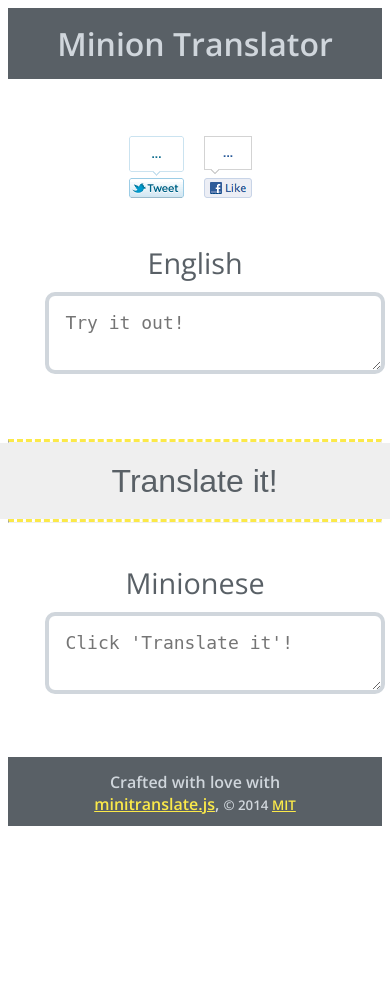
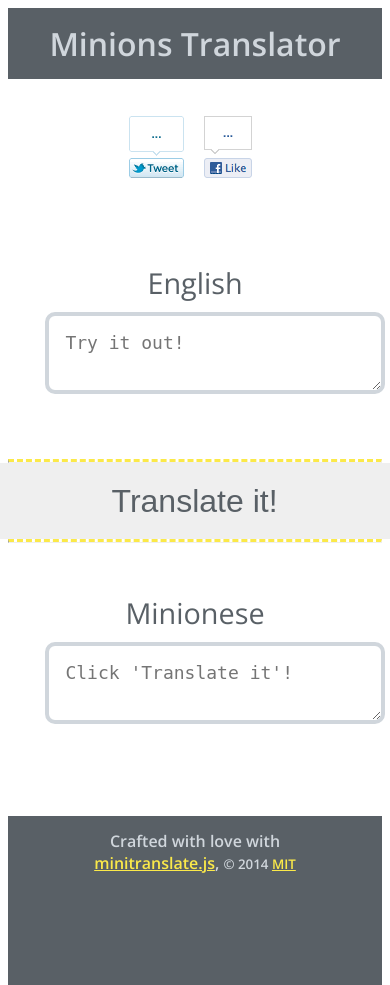
Before and after one commit to brycedorn/miniontranslator, a PHP site: page / in a window 390 px wide. Before the commit the page ends 826 px from the top, so only its background shows below. Run offline with PHP 8.4, Linux system fonts and the light colour scheme; some libraries are stand-ins or nearby versions.

Commit message:
minor changes, testing for mobile

```diff
--- a/css/styles.css
+++ b/css/styles.css
@@ -2,8 +2,11 @@
 
 html {
     background: rgba(255,255,255,0.1);
+    height: 100%;
 }
 body {
+    overflow: hidden;
+    height: 100%;
     padding: 0;
     color: #596066;
     font-family:"Open Sans";
@@ -62,7 +65,7 @@
 button.btn {
     position: relative;
     float: right;
-    margin: 108px auto;
+    margin: 144px auto;
     width: 100%;
     height: 54px;
     border: #d0d6dc solid 2px;
@@ -99,7 +102,7 @@
     font-size: 4em;
 }
 .try {
-    margin: 0 auto;
+    margin: 40px auto;
     width: 80%;
 }
 .try h3 {
@@ -134,6 +137,9 @@
 }
 
 @media screen and (max-width: 992px) {
+    .container-fluid {
+        height: 90%;
+    }
     #canvas {
         display: none;
     }
@@ -158,7 +164,7 @@
     button.btn:hover,button.btn:focus {
         outline:none;
         border: none;
-        background: #fbe949;
+        background: #fefcec;
         color: #596066;
     }
     hr {
@@ -184,6 +190,7 @@
         padding: 0;
         width: 100%;
         text-align: center;
+        border-bottom: #596066 solid 100px;
     }
     #output {
         top: 0;
@@ -197,7 +204,7 @@
         padding-top: 14px;
     }
     .header {
-        height: 140px;
+        height: 120px;
     }
     .header h1 {
         margin: 0;
--- a/index.html
+++ b/index.html
@@ -1,11 +1,15 @@
 <!--
 
-Minion Translator
+           _       _                   _                       _       _
+ _ __ ___ (_)_ __ (_) ___  _ __  ___  | |_ _ __ __ _ _ __  ___| | __ _| |_ ___  _ __
+| '_ ` _ \| | '_ \| |/ _ \| '_ \/ __| | __| '__/ _` | '_ \/ __| |/ _` | __/ _ \| '__|
+| | | | | | | | | | | (_) | | | \__ \ | |_| | | (_| | | | \__ \ | (_| | || (_) | |
+|_| |_| |_|_|_| |_|_|\___/|_| |_|___/  \__|_|  \__,_|_| |_|___/_|\__,_|\__\___/|_|
 
-By Bryce Dorn
-bryce.io
 
-Minion graphic inspired by ad found here: https://plus.google.com/110677721563930903522/posts/9482P8fm2hf
+The MIT License (MIT)
+Copyright &copy; 2014
+
 
 -->
 
@@ -14,7 +18,7 @@
 
 <head>
     <meta charset="utf-8">
-    <title>Minion Translator</title>
+    <title>Minions Translator</title>
     <meta charset="utf-8">
     <meta name="description" content="minion translator" />
     <meta name="keywords" content="minion translator" />
@@ -31,7 +35,7 @@
     <div class="container-fluid">
         <div class="row">
             <div class="header">
-                <h1>Minion Translator</h1>
+                <h1>Minions Translator</h1>
             </div>
             <div id="social-container">
                 <ul class="social-buttons cf" id="social-buttons">
@@ -60,7 +64,7 @@
                 <button id="mt-button" class="btn btn-default">Translate it!</button>
             </div>
             <hr class="below">
-            <div class="col-md-5 col-lg-5">
+            <div class="col-md-5 col-lg-5 dumb">
                 <div id="output" class="input-group-lg try">
                     <h3 align="right" class="tut">Minionese</h3>
                     <textarea type="text" class="nixfocus mt-patient" id="mt-output" placeholder="Click 'Translate it'!"></textarea>
@@ -89,7 +93,7 @@
 <footer>
     <div class="container-fluid">
         <div class="row">
-            <h4>Crafted with love with <a href="http://bryce.io/minitranslate">minitranslate.js</a>,
+            <h4>Crafted with love with <a href="http://minitranslate.herokuapp.com">minitranslate.js</a>,
                 <small>&copy; 2014 <a href="http://opensource.org/licenses/MIT">MIT</a>
                 </small>
             </h4>
```
Also changed, not shown: README.md.
